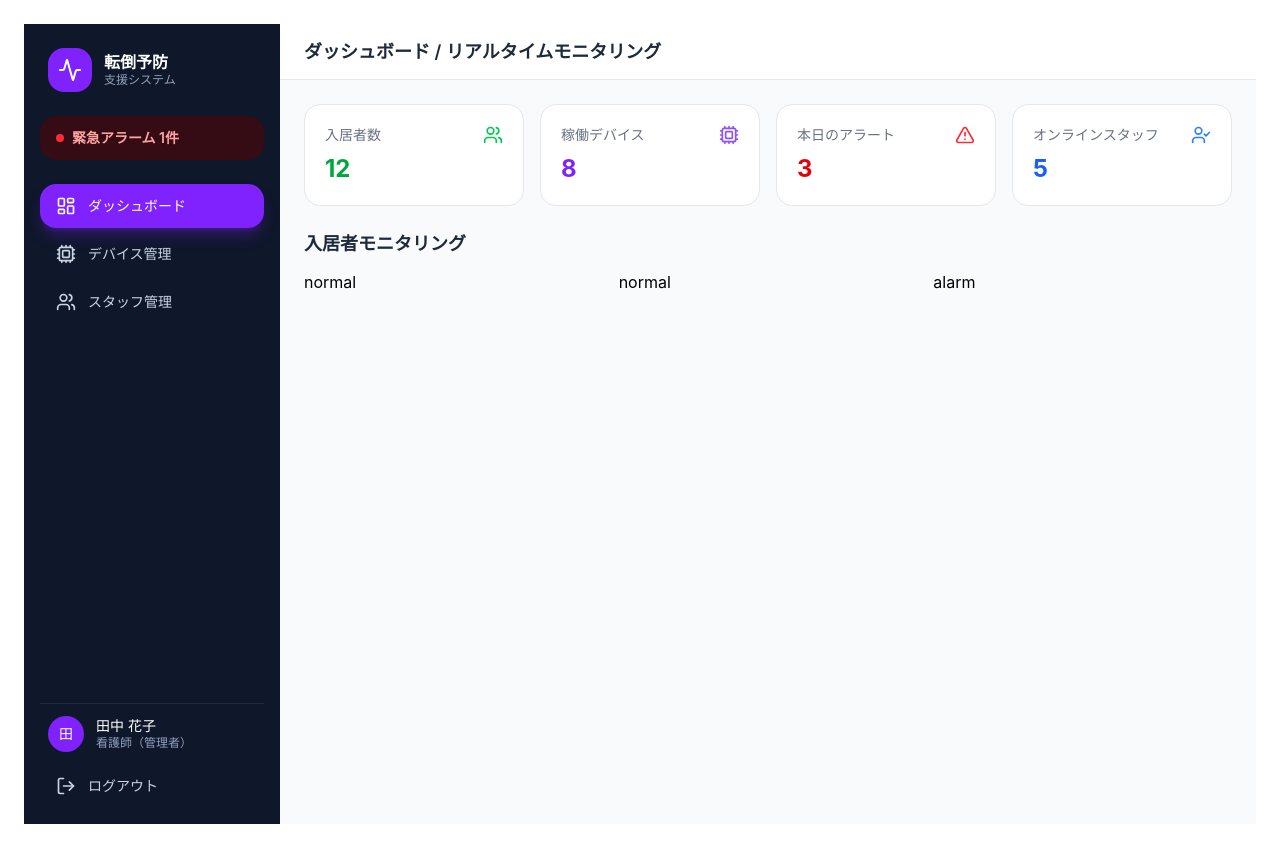
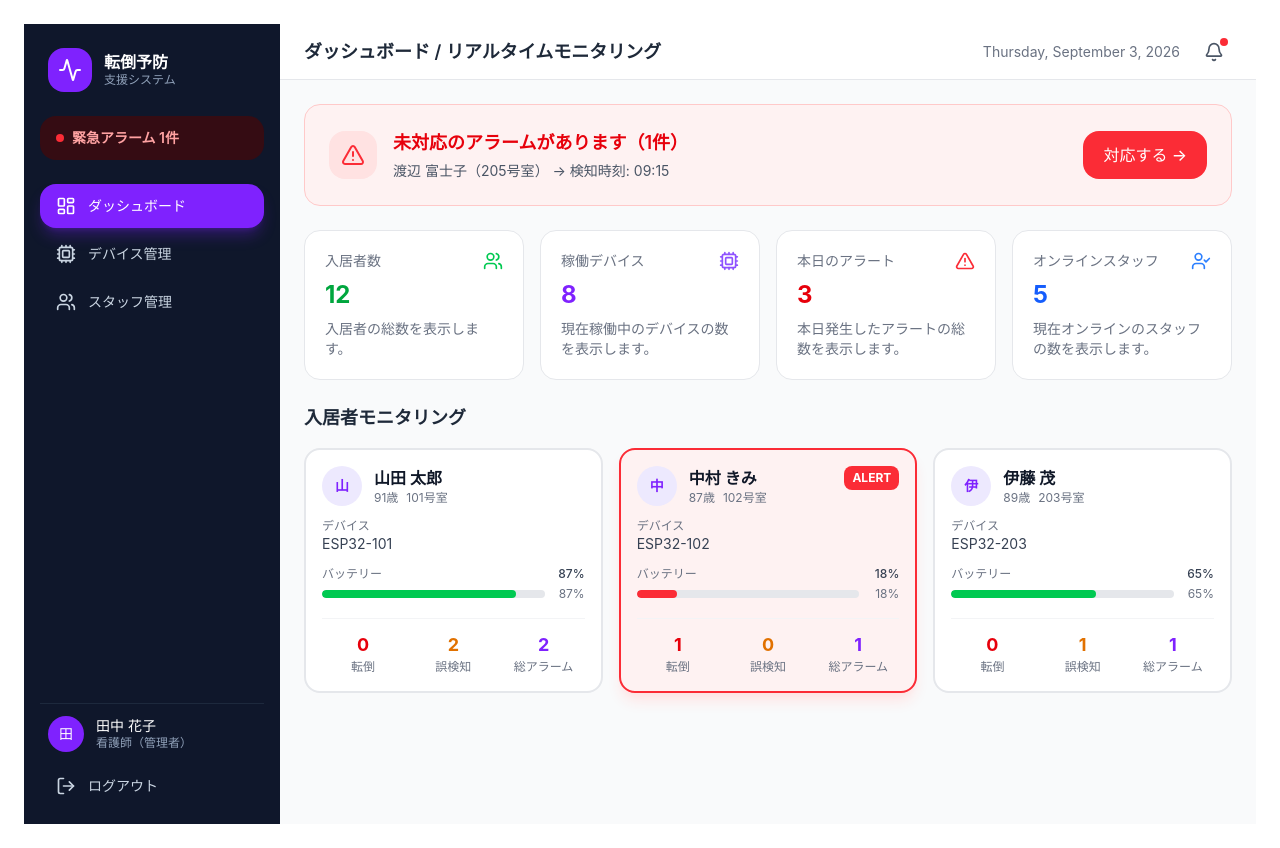
Before and after one commit to CCCproject2026/ccc_project_2026, a Next.js app in the folder main/web/: page /dashboard in a window 1280 px wide. Built offline with nearby package versions, Linux system fonts and the light colour scheme.

Commit message:
finish dashboard UI

```diff
--- a/main/web/src/features/dashboard/components/AlarmBanner.tsx
+++ b/main/web/src/features/dashboard/components/AlarmBanner.tsx
@@ -1,5 +1,49 @@
 // Alarm banner placeholder.
 // uses shared/ui/Badge, shared/tokens/colors, shared/tokens/spacing
-export function AlarmBanner() {
-	return <section />;
+import { AlertTriangle } from "lucide-react";
+
+interface AlarmBannerProps {
+	count?: number;
+	residentName?: string;
+	room?: string;
+	time?: string;
+	onRespond?: () => void;
 }
+
+export function AlarmBanner({
+	count = 1,
+	residentName = "渡辺 富士子",
+	room = "205号室",
+	time = "09:15",
+	onRespond,
+}: AlarmBannerProps) {
+	return (
+		<section className="mb-6 rounded-2xl border border-red-200 bg-red-50 p-6">
+			<div className="flex items-center justify-between">
+				<div className="flex items-center gap-4">
+					<div className="flex h-12 w-12 items-center justify-center rounded-xl bg-red-100">
+						<AlertTriangle className="h-6 w-6 text-red-500" />
+					</div>
+
+					<div>
+						<h3 className="text-lg font-semibold text-red-600">
+							未対応のアラームがあります（{count}件）
+						</h3>
+
+						<p className="mt-1 text-sm text-gray-600">
+							{residentName}（{room}） → 検知時刻: {time}
+						</p>
+					</div>
+				</div>
+
+				<button
+					type="button"
+					onClick={onRespond}
+					className="rounded-xl bg-red-500 px-5 py-3 font-medium text-white transition hover:bg-red-600"
+				>
+					対応する →
+				</button>
+			</div>
+		</section>
+	);
+}
--- a/main/web/src/features/dashboard/components/ResidentCard.tsx
+++ b/main/web/src/features/dashboard/components/ResidentCard.tsx
@@ -1,11 +1,101 @@
-// ResidentCard reads from device-management battery state and staff data, but must never import
-// device-management's or staff-management's internal store/mutation logic directly.
-// Only use shared/types or a public interface.
-// uses shared/ui/Badge, shared/ui/BatteryBar, shared/tokens/colors
+import { BatteryBar } from "@/shared/ui/BatteryBar";
+
 export interface ResidentCardProps {
+	name: string;
+	age?: number;
+	room: string;
+	deviceName?: string;
+	batteryLevel?: number;
+	falls?: number;
+	falseAlarms?: number;
+	totalAlarms?: number;
 	variant?: "normal" | "alarm";
 }
 
-export function ResidentCard({ variant = "normal" }: ResidentCardProps) {
-	return <section>{variant}</section>;
+export function ResidentCard({
+	name,
+	age,
+	room,
+	deviceName,
+	batteryLevel = 100,
+	falls = 0,
+	falseAlarms = 0,
+	totalAlarms = 0,
+	variant = "normal",
+}: ResidentCardProps) {
+	const isAlarm = variant === "alarm";
+
+	return (
+		<section
+			className={`rounded-xl border-2 p-4 transition-all ${
+				isAlarm
+					? "border-red-500 bg-red-50 shadow-lg shadow-red-100"
+					: "border-gray-200 bg-white"
+			}`}
+		>
+			{/* Header */}
+			<div className="flex items-start justify-between">
+				<div className="flex items-center gap-3">
+					<div className="flex h-10 w-10 items-center justify-center rounded-full bg-violet-100 font-bold text-sm text-violet-600">
+						{name.trim().charAt(0)}
+					</div>
+
+					<div>
+						<p className="font-semibold text-gray-900">{name}</p>
+
+						<div className="flex gap-2 text-xs text-gray-500">
+							{age && <span>{age}歳</span>}
+							<span>{room}</span>
+						</div>
+					</div>
+				</div>
+
+				{isAlarm && (
+					<span className="rounded-md bg-red-500 px-2 py-1 text-xs font-bold text-white">
+						ALERT
+					</span>
+				)}
+			</div>
+
+			{/* Device */}
+			{deviceName && (
+				<div className="mt-3">
+					<p className="text-xs text-gray-500">デバイス</p>
+					<p className="text-sm text-gray-700">{deviceName}</p>
+				</div>
+			)}
+
+			{/* Battery */}
+			<div className="mt-3">
+				<div className="mb-1 flex items-center justify-between">
+					<span className="text-xs text-gray-500">バッテリー</span>
+					<span className="text-xs font-medium text-gray-700">
+						{batteryLevel}%
+					</span>
+				</div>
+
+				<BatteryBar level={batteryLevel} />
+			</div>
+
+			{/* Statistics */}
+			<div className="mt-4 border-t border-gray-100 pt-3">
+				<div className="grid grid-cols-3 gap-2 text-center">
+					<div>
+						<p className="text-lg font-bold text-red-600">{falls}</p>
+						<p className="text-xs text-gray-500">転倒</p>
+					</div>
+
+					<div>
+						<p className="text-lg font-bold text-amber-600">{falseAlarms}</p>
+						<p className="text-xs text-gray-500">誤検知</p>
+					</div>
+
+					<div>
+						<p className="text-lg font-bold text-violet-600">{totalAlarms}</p>
+						<p className="text-xs text-gray-500">総アラーム</p>
+					</div>
+				</div>
+			</div>
+		</section>
+	);
 }
--- a/main/web/src/features/dashboard/pages/DashboardPage.tsx
+++ b/main/web/src/features/dashboard/pages/DashboardPage.tsx
@@ -1,8 +1,6 @@
-// Dashboard page shell.
-// uses shared/ui/StatCard, shared/ui/Table, shared/tokens/colors
-
 import { AlertTriangle, Cpu, UserCheck, Users } from "lucide-react";
 import { StatCard } from "@/shared/ui/StatCard";
+import { AlarmBanner } from "../components/AlarmBanner";
 import { ResidentCard } from "../components/ResidentCard";
 
 export function DashboardPage() {
@@ -11,69 +9,105 @@ export function DashboardPage() {
 		{
 			title: "入居者数",
 			value: 12,
-			icon: <Users className="w-5 h-5 text-green-500" />,
+			icon: <Users className="h-5 w-5 text-green-500" />,
 			color: "text-green-600",
+			describe: "入居者の総数を表示します。",
 		},
 		{
 			title: "稼働デバイス",
 			value: 8,
-			icon: <Cpu className="w-5 h-5 text-violet-500" />,
+			icon: <Cpu className="h-5 w-5 text-violet-500" />,
 			color: "text-violet-600",
+			describe: "現在稼働中のデバイスの数を表示します。",
 		},
 		{
 			title: "本日のアラート",
 			value: 3,
-			icon: <AlertTriangle className="w-5 h-5 text-red-500" />,
+			icon: <AlertTriangle className="h-5 w-5 text-red-500" />,
 			color: "text-red-600",
+			describe: "本日発生したアラートの総数を表示します。",
 		},
 		{
 			title: "オンラインスタッフ",
 			value: 5,
-			icon: <UserCheck className="w-5 h-5 text-blue-500" />,
+			icon: <UserCheck className="h-5 w-5 text-blue-500" />,
 			color: "text-blue-600",
+			describe: "現在オンラインのスタッフの数を表示します。",
 		},
 	];
 
 	const residents = [
 		{
-			name: "部屋 1",
-			room: "部屋 101",
-			batteryLevel: 85,
+			name: "山田 太郎",
+			age: 91,
+			room: "101号室",
+			deviceName: "ESP32-101",
+			batteryLevel: 87,
+			falls: 0,
+			falseAlarms: 2,
+			totalAlarms: 2,
 			variant: "normal" as const,
 		},
 		{
-			name: "部屋 2",
-			room: "部屋 102",
-			batteryLevel: 72,
+			name: "中村 きみ",
+			age: 87,
+			room: "102号室",
+			deviceName: "ESP32-102",
+			batteryLevel: 18,
+			falls: 1,
+			falseAlarms: 0,
+			totalAlarms: 1,
+			variant: "alarm" as const,
+		},
+		{
+			name: "伊藤 茂",
+			age: 89,
+			room: "203号室",
+			deviceName: "ESP32-203",
+			batteryLevel: 65,
+			falls: 0,
+			falseAlarms: 1,
+			totalAlarms: 1,
 			variant: "normal" as const,
 		},
-		{
-			name: "部屋 3",
-			room: "部屋 103",
-			batteryLevel: 15,
-			variant: "alarm" as const,
-		},
-		// ... more
 	];
 
 	return (
-		<>
-			{/* Stat cards row */}
-			<div className="grid grid-cols-4 gap-4 mb-6">
-				{stats.map((s) => (
-					<StatCard key={s.title} {...s} />
+		<div className="space-y-6">
+			{/* Alarm Banner */}
+			<AlarmBanner
+				count={1}
+				residentName="渡辺 富士子"
+				room="205号室"
+				time="09:15"
+			/>
+
+			{/* Stat Cards */}
+			<div className="grid grid-cols-1 gap-4 md:grid-cols-2 xl:grid-cols-4">
+				{stats.map((stat) => (
+					<StatCard
+						key={stat.title}
+						title={stat.title}
+						value={stat.value}
+						icon={stat.icon}
+						color={stat.color}
+						description={stat.describe}
+					/>
 				))}
 			</div>
 
-			{/* Resident grid */}
-			<h2 className="text-lg font-semibold text-gray-800 mb-3">
-				入居者モニタリング
-			</h2>
-			<div className="grid grid-cols-3 gap-4">
-				{residents.map((r) => (
-					<ResidentCard key={r.name} {...r} />
-				))}
+			{/* Resident Section */}
+			<div>
+				<h2 className="mb-4 text-lg font-semibold text-gray-800">
+					入居者モニタリング
+				</h2>
+
+				<div className="grid grid-cols-1 gap-4 md:grid-cols-2 xl:grid-cols-3">
+					{residents.map((resident) => (
+						<ResidentCard key={resident.name} {...resident} />
+					))}
+				</div>
 			</div>
-		</>
+		</div>
 	);
 }
--- a/main/web/src/shared/layout/TopBar.tsx
+++ b/main/web/src/shared/layout/TopBar.tsx
@@ -1,15 +1,38 @@
+import { Bell } from "lucide-react";
+
 interface TopBarProps {
 	title: string;
 	breadcrumb?: string;
 }
 
 export function TopBar({ title, breadcrumb }: TopBarProps) {
+	const today = new Date().toLocaleDateString("jp", {
+		weekday: "long",
+		year: "numeric",
+		month: "long",
+		day: "numeric",
+	});
+
 	return (
-		<header className="h-14 bg-white border-b border-gray-200 flex items-center px-6">
+		<header className="h-14 bg-white border-b border-gray-200 flex items-center justify-between px-6">
 			<h1 className="text-lg font-semibold text-gray-800">
 				{breadcrumb ? `${breadcrumb} / ` : ""}
 				{title}
 			</h1>
+
+			<div className="flex items-center gap-4">
+				<span className="text-sm text-gray-500">{today}</span>
+
+				<button
+					type="button"
+					className="relative p-2 rounded-lg hover:bg-gray-100 transition"
+				>
+					<Bell className="w-5 h-5 text-gray-600" />
+
+					{/* Notification Badge */}
+					<span className="absolute top-1 right-1 w-2 h-2 bg-red-500 rounded-full" />
+				</button>
+			</div>
 		</header>
 	);
 }
--- a/main/web/src/shared/ui/ResidentCard.tsx
+++ /dev/null
@@ -1,46 +0,0 @@
-import { BatteryBar } from "@/shared/ui/BatteryBar";
-
-export interface ResidentCardProps {
-	name: string;
-	room: string;
-	deviceName?: string;
-	batteryLevel?: number;
-	variant?: "normal" | "alarm";
-}
-
-export function ResidentCard({
-	name,
-	room,
-	deviceName,
-	batteryLevel = 100,
-	variant = "normal",
-}: ResidentCardProps) {
-	const isAlarm = variant === "alarm";
-	return (
-		<section
-			className={`bg-white rounded-xl border-2 p-4 transition-all
-      ${isAlarm ? "border-red-500 bg-red-50 shadow-red-100 shadow-lg" : "border-gray-200"}`}
-		>
-			<div className="flex items-start justify-between">
-				<div className="flex items-center gap-3">
-					<div className="w-10 h-10 rounded-full bg-violet-100 flex items-center justify-center text-violet-600 font-bold text-sm">
-						{name.charAt(0)}
-					</div>
-					<div>
-						<p className="font-semibold text-gray-900 text-sm">{name}</p>
-						<p className="text-xs text-gray-500">{room}</p>
-					</div>
-				</div>
-				{isAlarm && (
-					<span className="px-2 py-1 bg-red-500 text-white text-xs font-bold rounded-md">
-						ALERT
-					</span>
-				)}
-			</div>
-			{deviceName && <p className="text-xs text-gray-400 mt-2">{deviceName}</p>}
-			<div className="mt-3">
-				<BatteryBar level={batteryLevel} />
-			</div>
-		</section>
-	);
-}
--- a/main/web/src/shared/ui/StatCard.tsx
+++ b/main/web/src/shared/ui/StatCard.tsx
@@ -5,6 +5,7 @@ export interface StatCardProps {
 	value: string | number;
 	icon?: React.ReactNode;
 	color?: string; // tailwind text color class
+	description: string; //
 }
 
 export function StatCard({
@@ -12,6 +13,7 @@ export function StatCard({
 	value,
 	icon,
 	color = "text-gray-900",
+	description,
 }: StatCardProps) {
 	return (
 		<article className="bg-white rounded-xl border border-gray-200 p-5">
@@ -20,6 +22,8 @@ export function StatCard({
 				{icon}
 			</div>
 			<p className={`text-2xl font-bold mt-2 ${color}`}>{value}</p>
+
+			<p className="text-sm text-gray-500 mt-2">{description}</p>
 		</article>
 	);
 }
```
